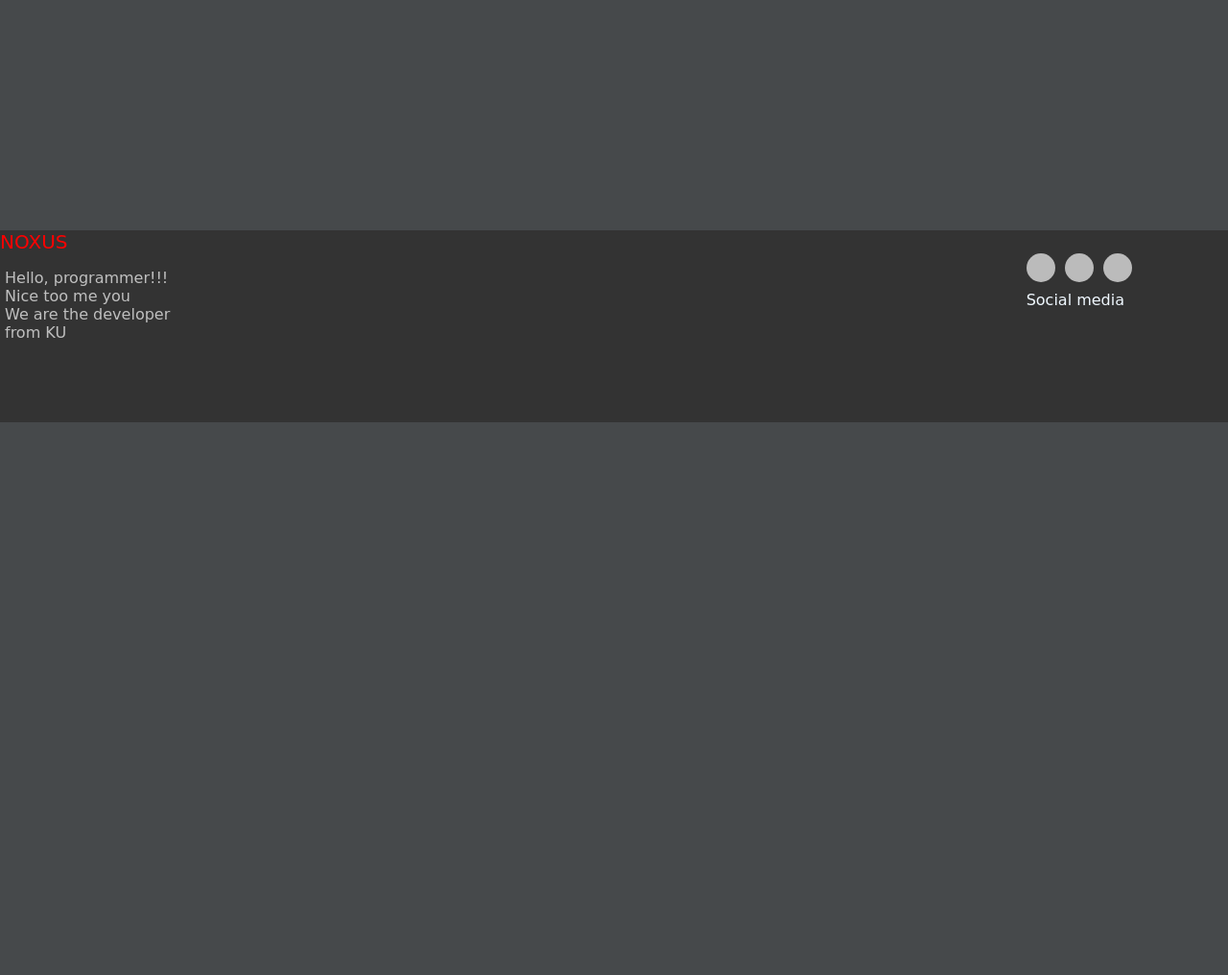
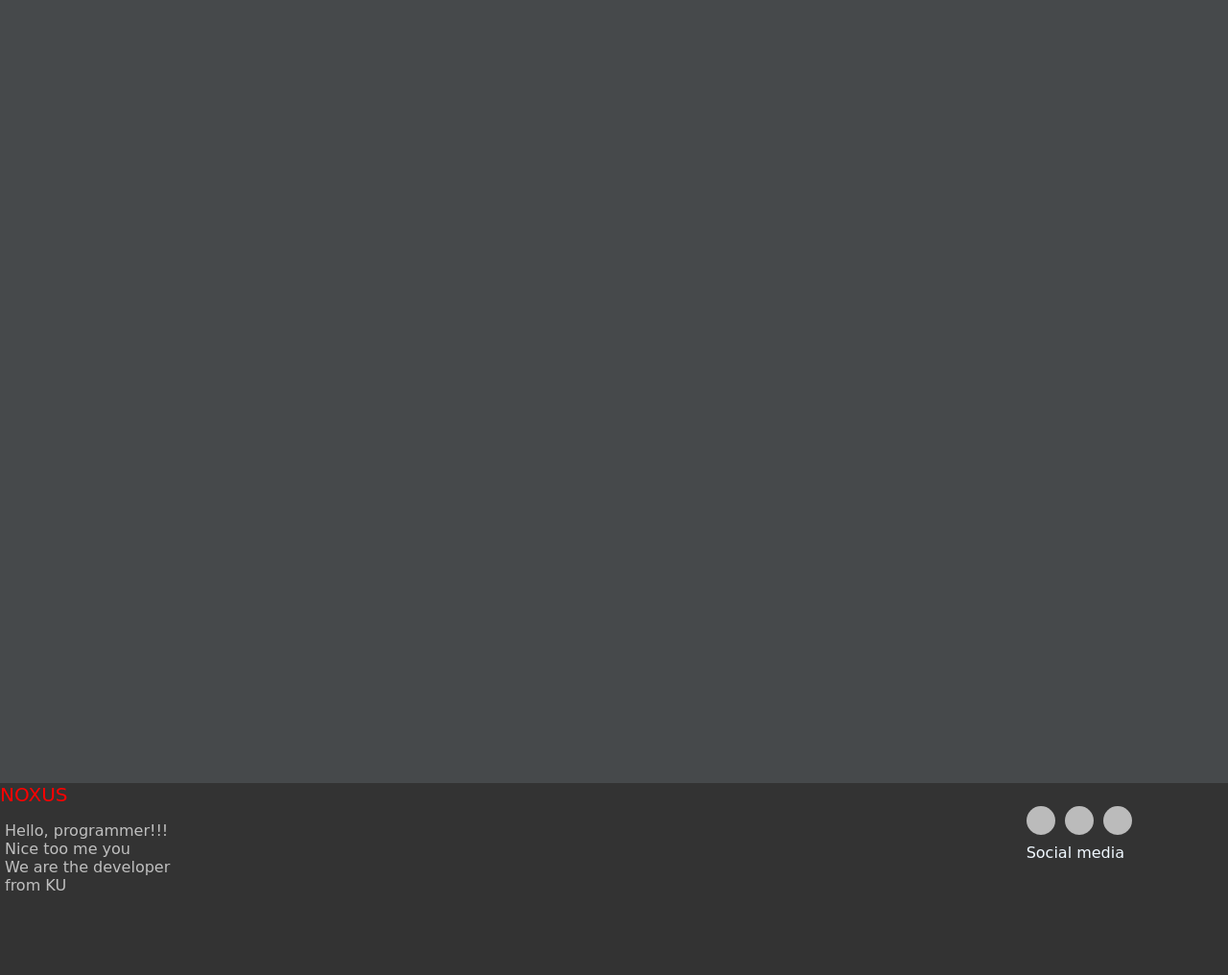
Before and after one commit to Sahanon-P/Noxus-Project, a Django app: page / in a window 1280 px wide. Shown: the part 2180-3196 px from the top of the page at 96% size. Before the commit the page ends 2620 px from the top, so only its background shows below. Run offline with Django 3.2, Linux system fonts and the light colour scheme; data that the repository does not hold is empty.

Commit message:
fix the bug

```diff
--- a/noxusProject/static/noxusProject/index_style.css
+++ b/noxusProject/static/noxusProject/index_style.css
@@ -10,7 +10,7 @@ body {
 footer {
     position: relative;
     height: 200px;
-    margin-top: 150%;
+    margin-top: 195%;
     background-color: #333;
     color: #bfbfbf;
 }
--- a/noxusProject/templates/noxusProject/index.html
+++ b/noxusProject/templates/noxusProject/index.html
@@ -30,7 +30,7 @@
 <div class="container">
   {% for champ in champion %}
     <div class="box">
-      <a href="{{champ.name}}"><div class="box" style="background-image: url('http://ddragon.leagueoflegends.com/cdn/10.22.1/img/champion/{{champ.name}}.png');"></div></a>
+      <a href="{{champ.name}}"><div class="picture" style="background-image: url('http://ddragon.leagueoflegends.com/cdn/10.22.1/img/champion/{{champ.name}}.png');"></div></a>
       <a href="{{champ.name}}"><div class="text">{{champ.name}}</div></a>
     </div>
   {%endfor%}
```
